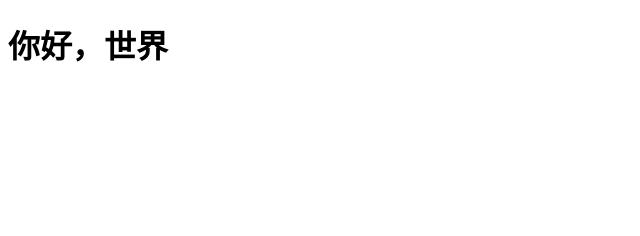
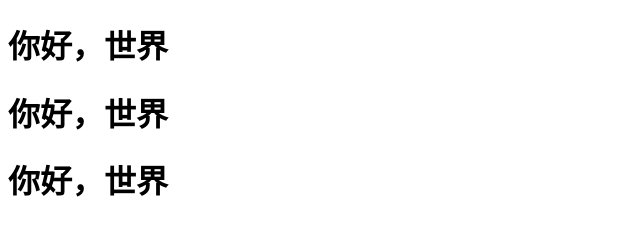
Before and after one commit to Fee-M/FirstOne, a plain HTML site: page index.html in a window 1280 px wide. Shown: the whole page, without its empty margins (0-640 px from the left). Drawn offline with Linux system fonts and the light colour scheme.

Commit message:
提交分支

```diff
--- a/index.html
+++ b/index.html
@@ -7,5 +7,7 @@
 </head>
 <body>
     <h1>你好，世界</h1>
+    <h1>你好，世界</h1>
+    <h1>你好，世界</h1>
 </body>
 </html>
```
